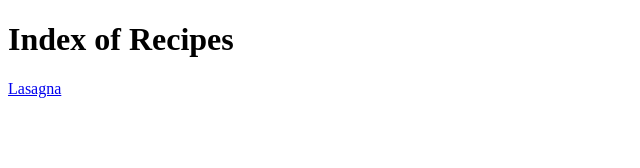
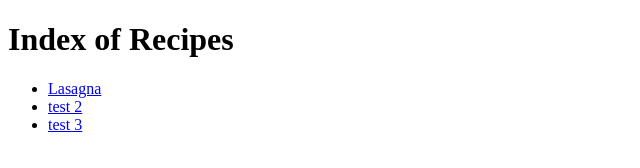
Before and after one commit to zengkedi/odin-recipes, a plain HTML site: page index.html in a window 1280 px wide. Shown: the whole page, without its empty margins (0-640 px from the left). Drawn offline with Linux system fonts and the light colour scheme.

Commit message:
added 2 dummy pages, list on index hyperlinks to all recipes

```diff
--- a/index.html
+++ b/index.html
@@ -6,6 +6,13 @@
     </head>
     <body>
         <h1>Index of Recipes</h1>
-        <a href="recipes/lasagna.html">Lasagna</a>
+        <ul>
+            <li><a href="recipes/lasagna.html">Lasagna</a></li>
+            <li><a href="recipes/test2.html">test 2</a></li>
+            <li><a href="recipes/test3.html"> test 3</a></li>
+        </ul>
+
+
+
     </body>
 </html>
```
Also changed, not shown: recipes/test2.html (added, +11 -0 lines), recipes/test3.html (added, +11 -0 lines).
